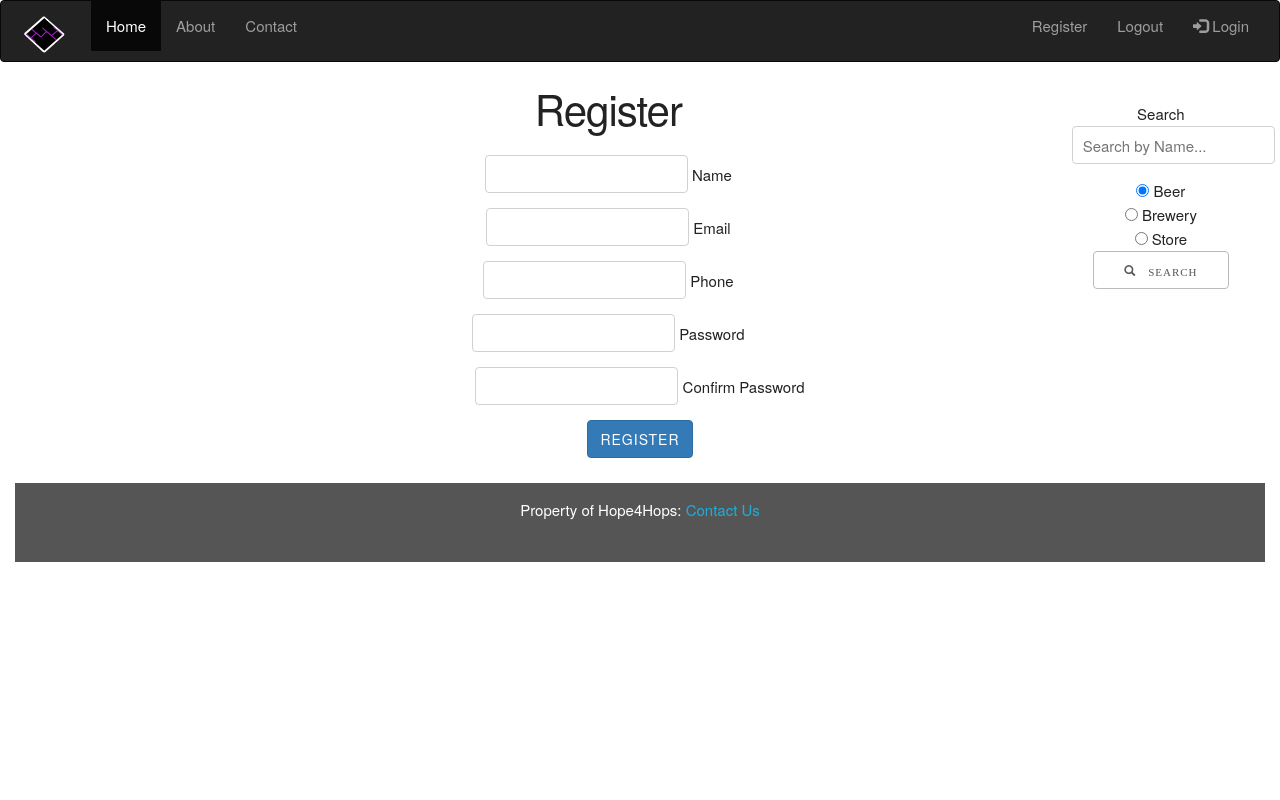
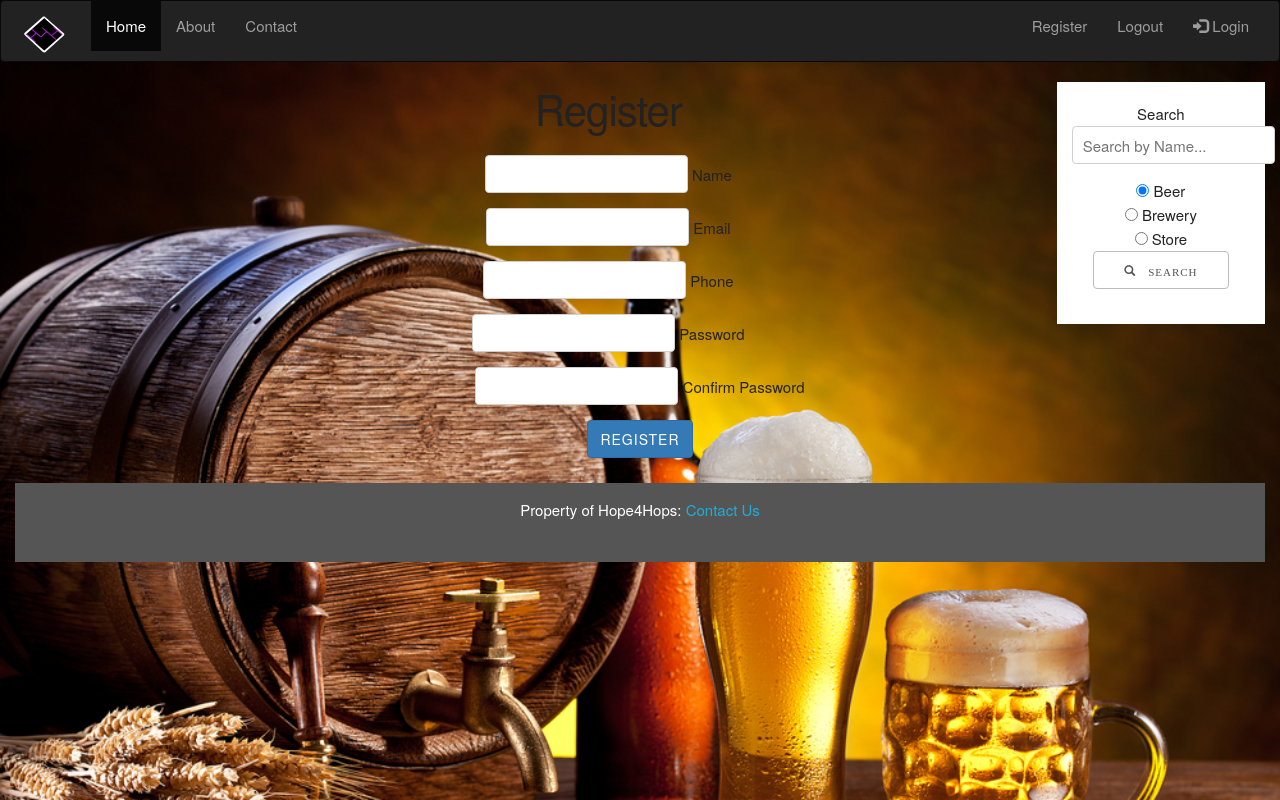
Before and after one commit to mrahman013/Hope4Hops-web-applcation, a Flask app: page /register in a window 1280 px wide. Run offline with Flask 2, Linux system fonts and the light colour scheme; some libraries are stand-ins or nearby versions; some web fonts are replaced.

Commit message:
imgaes set on background of registration page

```diff
--- a/hopsapp/templates/register.html
+++ b/hopsapp/templates/register.html
@@ -5,6 +5,15 @@
 {% block body %}
 <head>
   <link rel="stylesheet" type="text/css" href="{{ url_for('static', filename='') }}">
+  <style type="text/css">
+    body{
+        background: url({{ url_for('static', filename='images/beer_for_login_page.jpg') }}) no-repeat center center fixed;
+        -webkit-background-size: cover;
+        -moz-background-size: cover;
+        -o-background-size: cover;
+        background-size: cover;
+    }
+  </style>
 </head>
 
 <div class="container">
```
